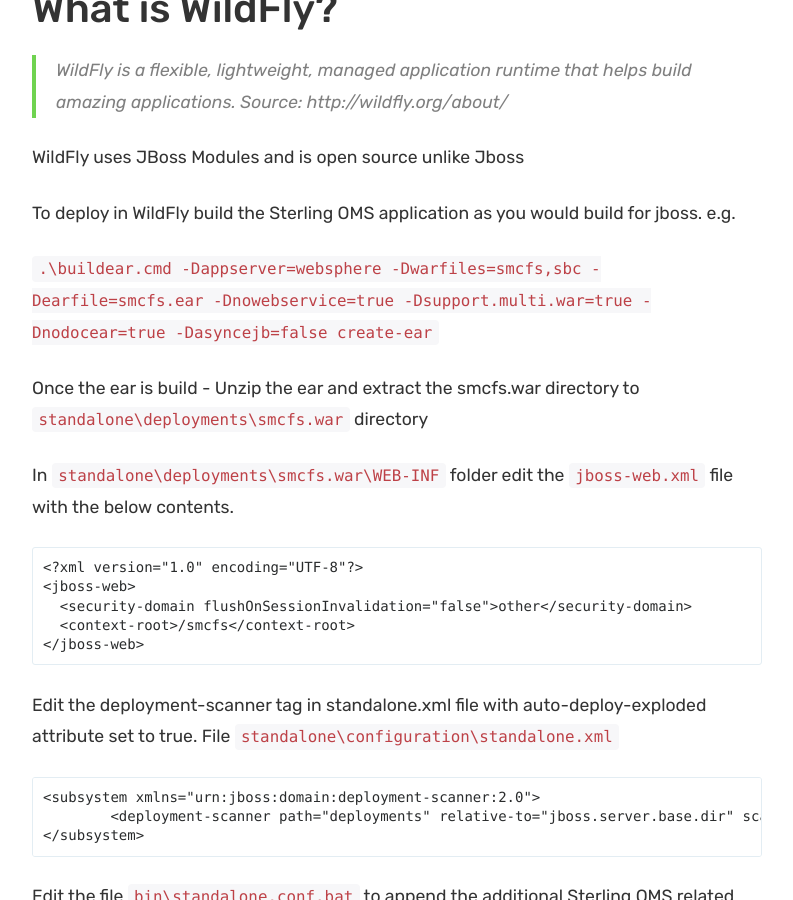
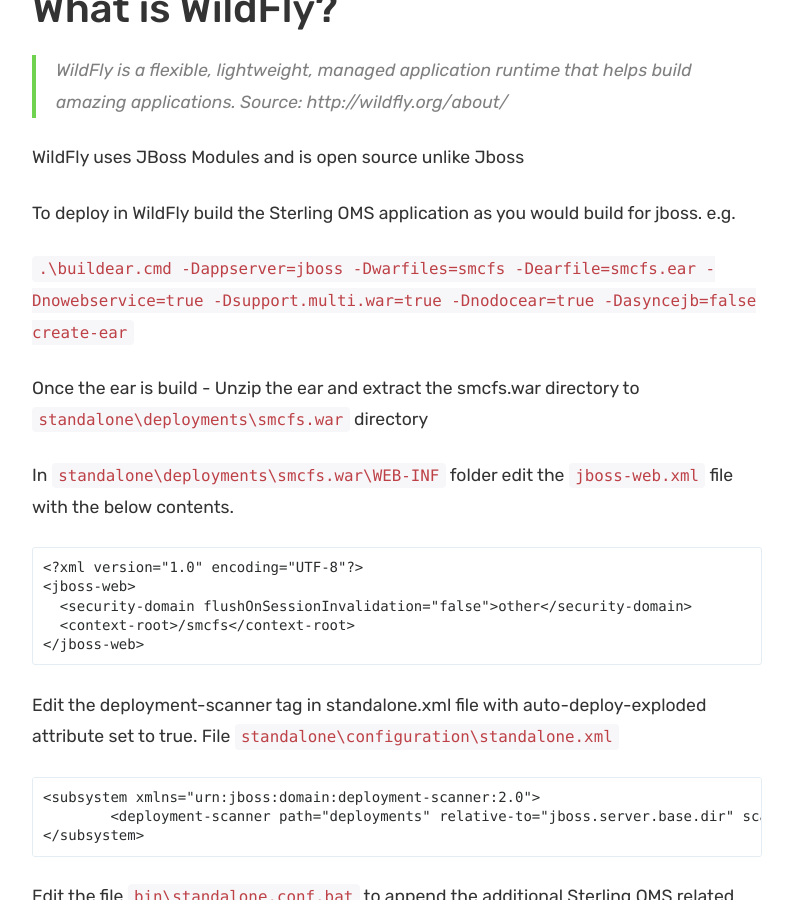
Before and after one commit to sterlingoms/sterlingoms.github.io, a Jekyll site: the page built from _posts/2019-01-08-deploying-sterling-oms-in-jboss-WildFly.md, in a window 1280 px wide and 900 px high, scrolled down 315 px. Shown: the whole window, without its empty margins (53-846 px from the left). Built offline with Jekyll 4.4.1, drawn with Linux system fonts in a browser that asks for light colours; comment, search, counter and statistics services are not loaded.

Commit message:
new blog posts

````diff
--- a/_posts/2019-01-08-deploying-sterling-oms-in-jboss-WildFly.md
+++ b/_posts/2019-01-08-deploying-sterling-oms-in-jboss-WildFly.md
@@ -13,7 +13,7 @@
 
 To deploy in WildFly build the Sterling OMS application as you would build for jboss. e.g.
 
-```.\buildear.cmd -Dappserver=websphere -Dwarfiles=smcfs,sbc -Dearfile=smcfs.ear -Dnowebservice=true -Dsupport.multi.war=true -Dnodocear=true -Dasyncejb=false create-ear```
+```.\buildear.cmd -Dappserver=jboss -Dwarfiles=smcfs -Dearfile=smcfs.ear -Dnowebservice=true -Dsupport.multi.war=true -Dnodocear=true -Dasyncejb=false create-ear```
 
 Once the ear is build - Unzip the ear and extract the smcfs.war directory to ```standalone\deployments\smcfs.war``` directory
 
````
